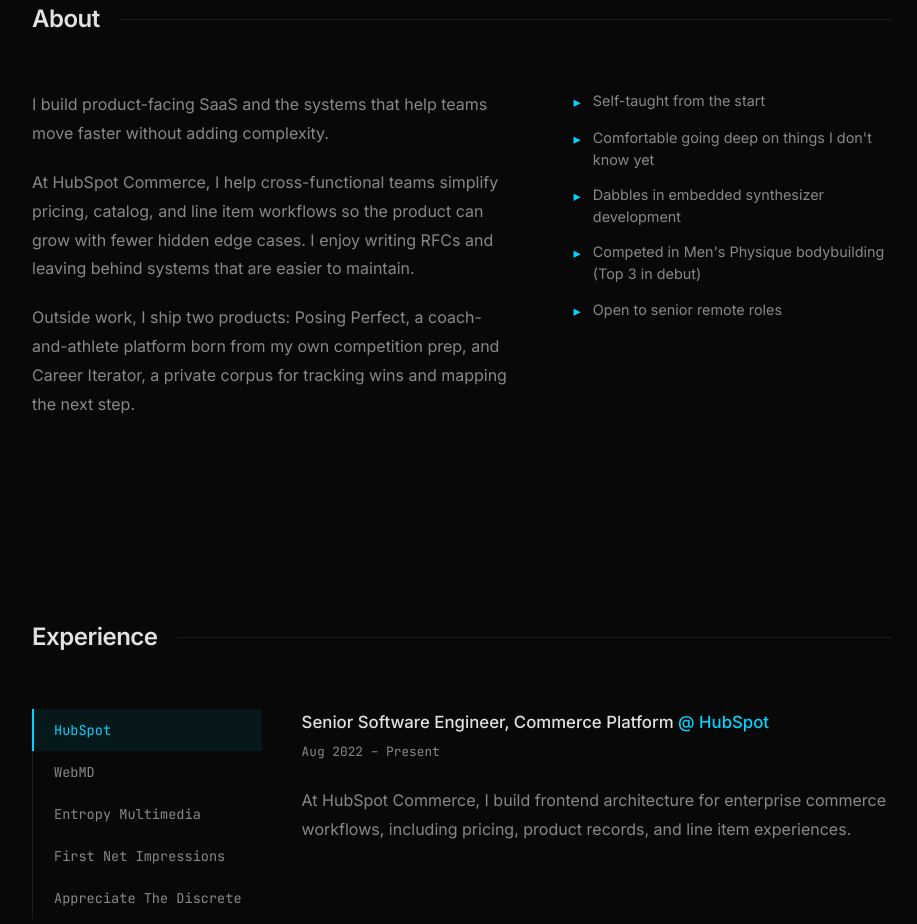
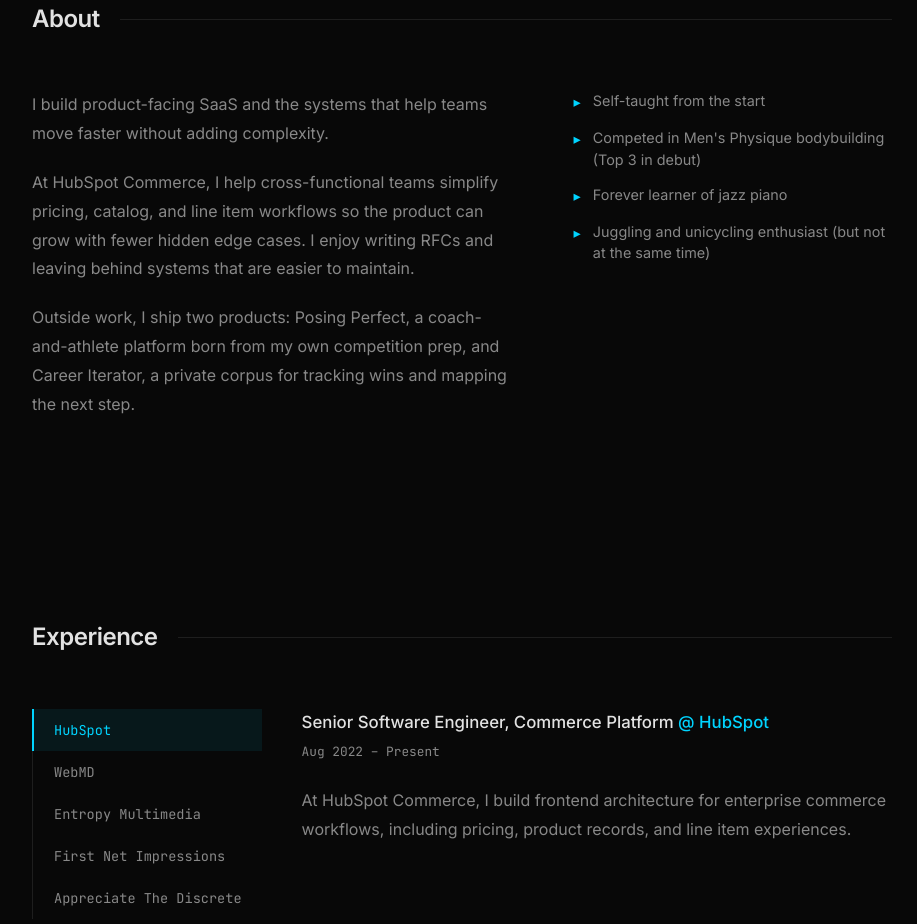
Before and after one commit to idifyable/daytonrjohnson, a Next.js app: page / in a window 1280 px wide. Shown: the part 900-1824 px from the top of the page, without its empty margins (178-1095 px from the left). Built offline with nearby package versions, Linux system fonts and the light colour scheme.

Commit message:
Fixing About

```diff
--- a/src/components/About.tsx
+++ b/src/components/About.tsx
@@ -8,10 +8,9 @@
 
 const FACTS = [
   'Self-taught from the start',
-  "Comfortable going deep on things I don't know yet",
-  'Dabbles in embedded synthesizer development',
   "Competed in Men's Physique bodybuilding (Top 3 in debut)",
-  'Open to senior remote roles',
+  'Forever learner of jazz piano',
+  'Juggling and unicycling enthusiast (but not at the same time)',
 ];
 
 export default function About() {
```
